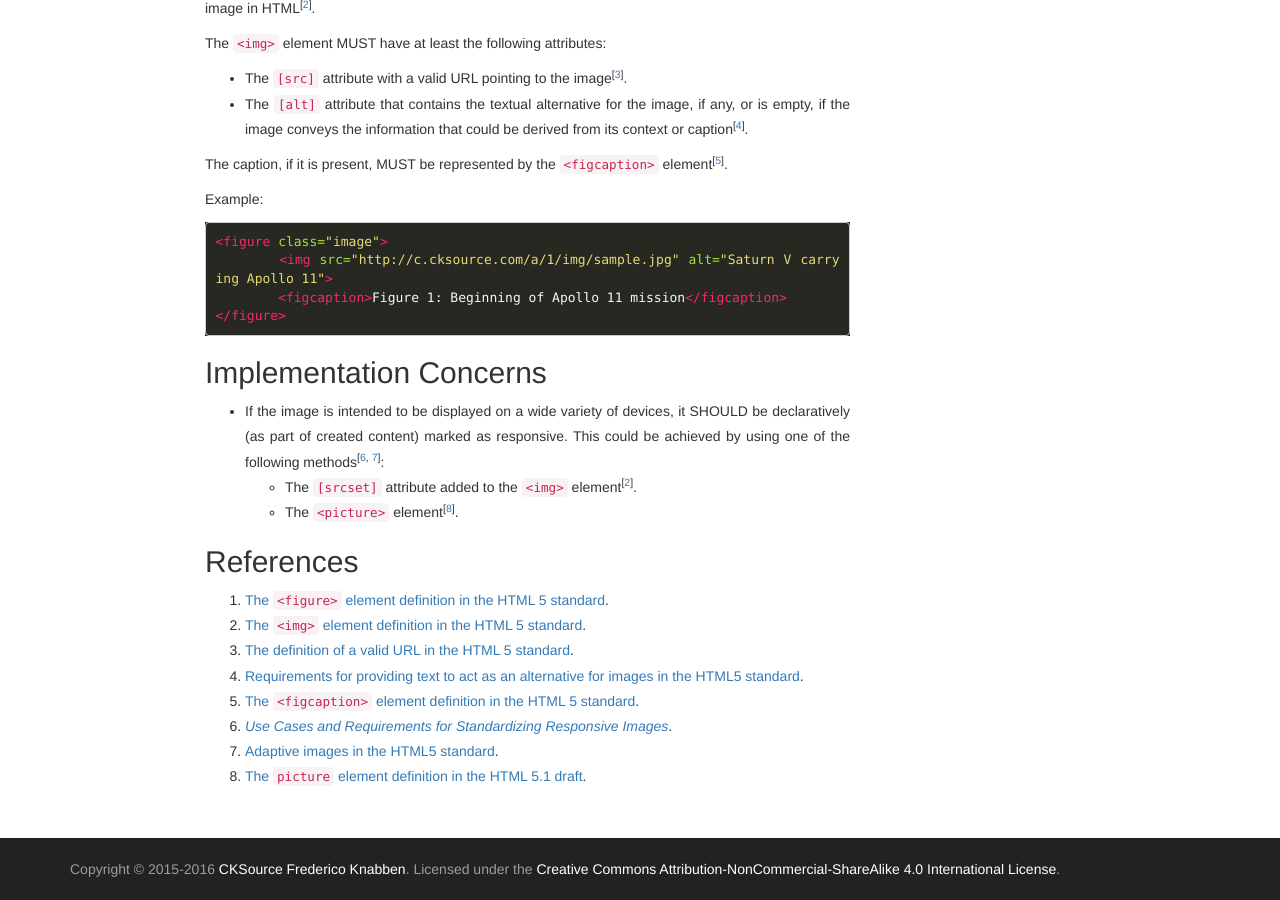
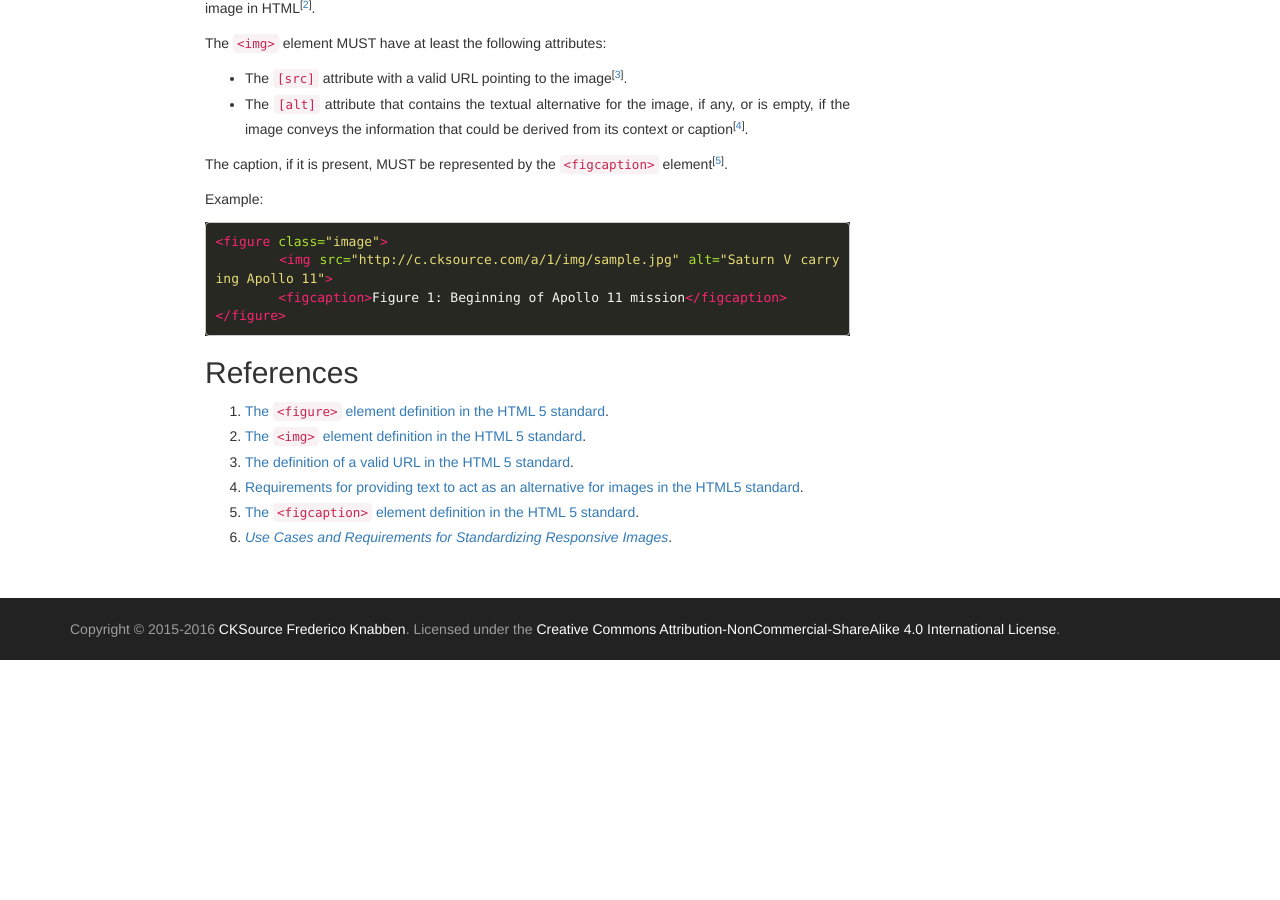
Before and after one commit to ckeditor/editor-recommendations, a Jekyll site: the page built from _features/image.md, in a window 1280 px wide and 900 px high, scrolled down 659 px. Built offline with Jekyll 4.4.1, drawn with Linux system fonts in a browser that asks for light colours; nearby versions of some CDN libraries; after the commit the page ends 1319 px from its top, so only the background shows below that.

Commit message:
Removed note about responsive images.

```diff
--- a/_features/image.md
+++ b/_features/image.md
@@ -49,14 +49,6 @@ Example:
 
 {% endcapture %}
 
-{% capture implementation %}
-
-* If the image is intended to be displayed on a wide variety of devices, it SHOULD be declaratively (as part of created content) marked as responsive. This could be achieved by using one of the following methods<sup>[[6](#ref6), [7](#ref7)]</sup>:
-	* The `[srcset]` attribute added to the `<img>` element<sup>[[2](#ref2)]</sup>.
-	* The `<picture>` element<sup>[[8](#ref8)]</sup>.
-
-{% endcapture %}
-
 {% capture references %}
 
 1. <a id="ref1"></a>[The `<figure>` element definition in the HTML 5 standard](http://www.w3.org/TR/html5/grouping-content.html#the-figure-element).
@@ -65,8 +57,6 @@ Example:
 4. <a id="ref4"></a>[Requirements for providing text to act as an alternative for images in the HTML5 standard](http://www.w3.org/TR/html5/embedded-content-0.html#alt).
 5. <a id="ref5"></a>[The `<figcaption>` element definition in the HTML 5 standard](http://www.w3.org/TR/html5/grouping-content.html#the-figcaption-element).
 6. <a id="ref6"></a>[<i>Use Cases and Requirements for Standardizing Responsive Images</i>](http://usecases.responsiveimages.org/).
-7. <a id="ref7"></a>[Adaptive images in the HTML5 standard](http://www.w3.org/TR/html51/semantics.html#adaptive-images).
-8. <a id="ref8"></a>[The `picture` element definition in the HTML 5.1 draft](http://www.w3.org/TR/html51/semantics.html#the-picture-element).
 
 {% endcapture %}
 
```
